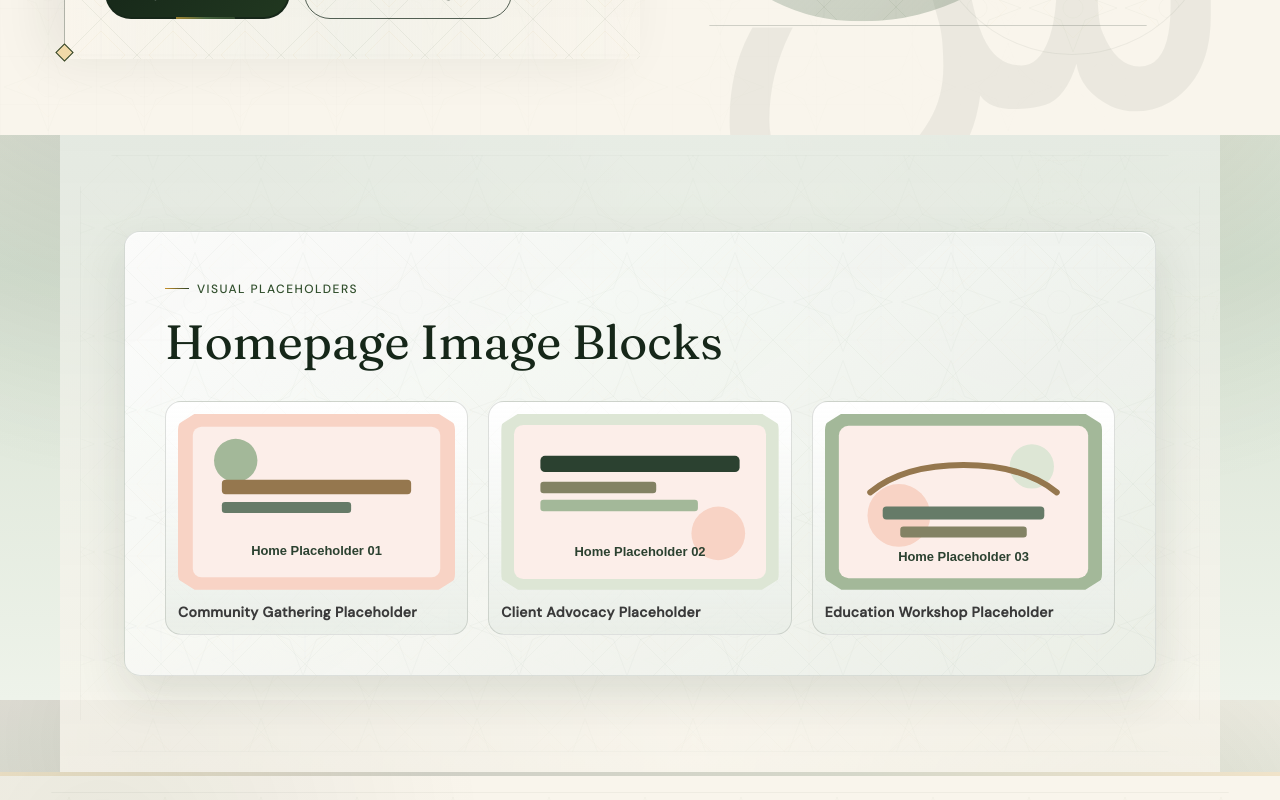
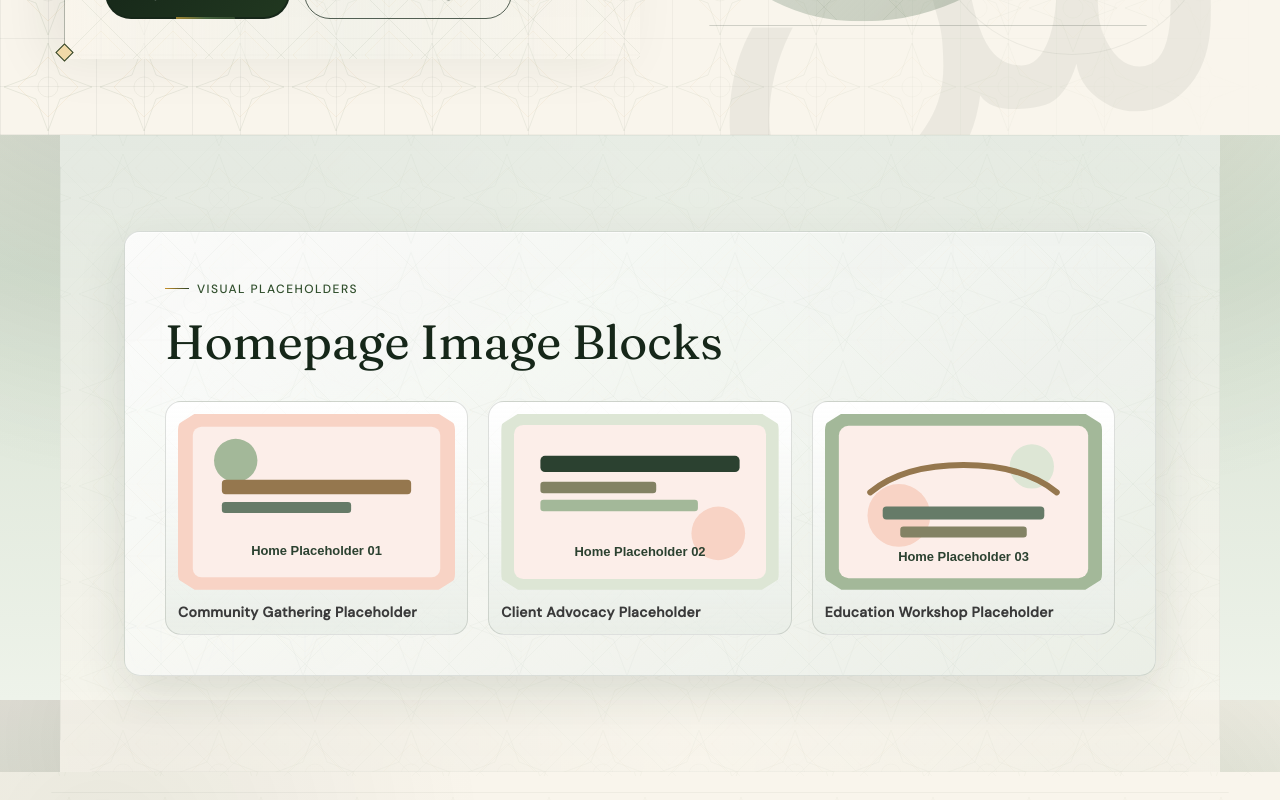
Before and after one commit to Volta-NYC/safa-sanctuary, a Next.js app: page / in a window 1280 px wide. Shown: the part 900-1700 px from the top of the page. Built offline with nearby package versions, Linux system fonts and the light colour scheme.

Commit message:
Restore hero pattern and strengthen non-hero geometric backgrounds

```diff
--- a/app/globals.css
+++ b/app/globals.css
@@ -100,19 +100,20 @@ section {
   overflow: hidden;
 }
 
-section::before {
+section:not(.hero)::before {
   content: '';
   position: absolute;
   inset: 0;
   pointer-events: none;
   z-index: 0;
-  opacity: 0.18;
+  opacity: 0.3;
   background-image: var(--pattern-lattice), var(--pattern-star);
-  background-size: 72px 72px, 108px 108px;
-  background-position: 0 0, 18px 18px;
-}
-
-section > * {
+  background-size: 64px 64px, 96px 96px;
+  background-position: 0 0, 14px 14px;
+  mix-blend-mode: multiply;
+}
+
+section:not(.hero) > * {
   position: relative;
   z-index: 1;
 }
@@ -139,7 +140,7 @@ section:nth-child(odd) {
   inset: 0;
   pointer-events: none;
   z-index: 1;
-  opacity: 0.11;
+  opacity: 0.09;
   background-image: var(--pattern-lattice), var(--pattern-star);
   background-size: 72px 72px, 108px 108px;
   background-position: 0 0, 18px 18px;
@@ -384,6 +385,7 @@ section:nth-child(odd) {
   content: '';
   position: absolute;
   inset: 0;
+  opacity: 1;
   background-image:
     linear-gradient(90deg, rgba(22, 39, 25, 0.06) 1px, transparent 1px),
     linear-gradient(0deg, rgba(22, 39, 25, 0.05) 1px, transparent 1px),
```
